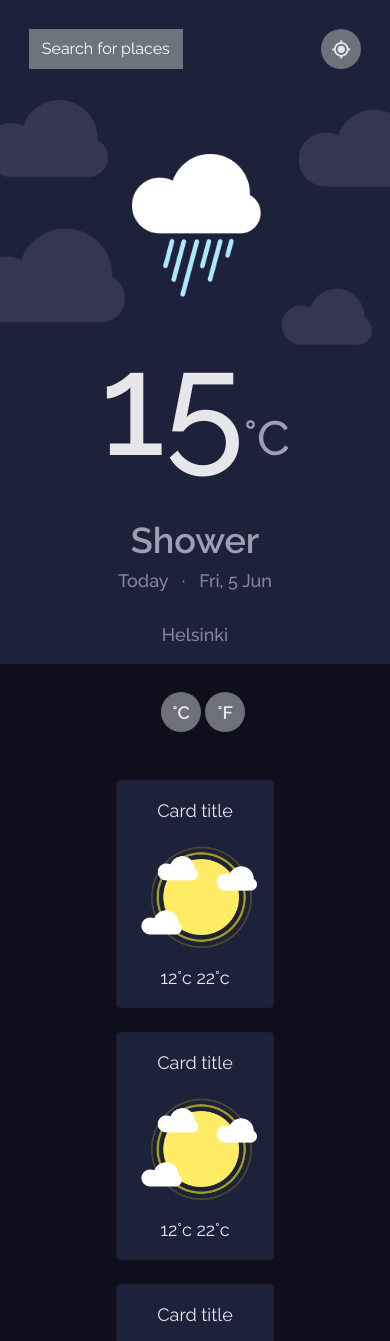
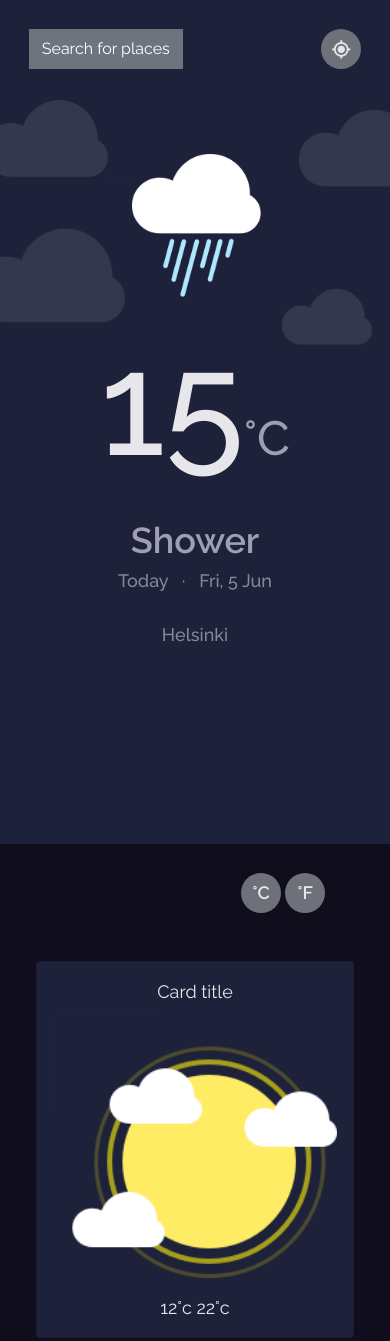
Before and after one commit to Zaleck-a/weather-app, an Angular app: page / in a window 390 px wide. Shown: the top 1341 px of the page. Built offline with nearby package versions, Linux system fonts and the light colour scheme.

Commit message:
heigth page fixed

```diff
--- a/src/app/app.component.html
+++ b/src/app/app.component.html
@@ -1,9 +1,9 @@
 
-<div class="d-md-flex">
-    <div class="col-md-4 col sidebarBg mh-100">
+<div class="d-lg-flex">
+    <div class="col-lg-4 col sidebarBg mh-100vh">
         <app-sidebar></app-sidebar>
     </div>
-    <div class="col-md-8 col wheatherBg mh-100">
+    <div class="col-lg-8 col wheatherBg mh-100vh">
         <app-weather></app-weather>
     </div>
 </div>
--- a/src/styles.css
+++ b/src/styles.css
@@ -7,6 +7,11 @@ body{
 
 p{
     font-size: 18px;
+}
+
+.mh-100vh{
+    min-height: 100vh;
+
 }
 
 .container-weather{
@@ -102,3 +107,12 @@ p{
     font-weight: 500;
     color: #88869D;
 }
+
+
+
+@media( max-width: 500px){
+    .container-weather{
+        margin-left: 20px;
+        margin-right: 20px;
+    }
+}
```
